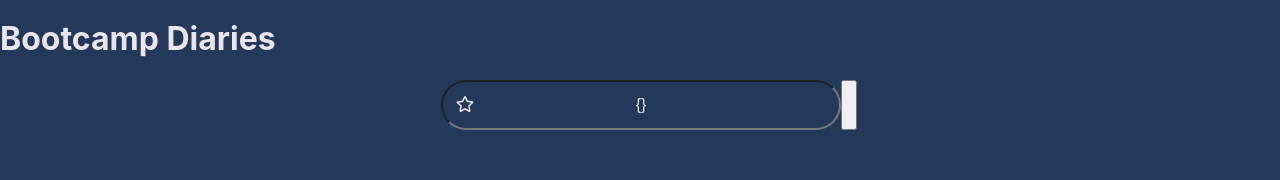
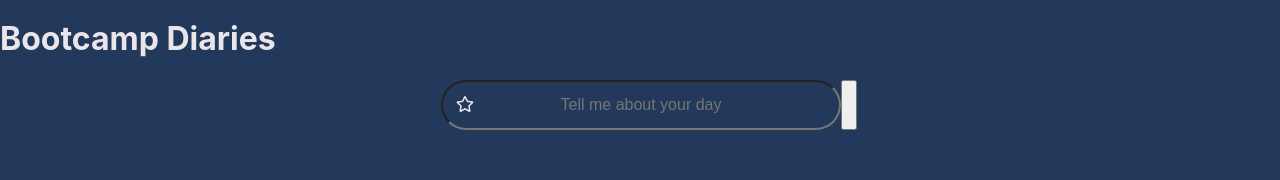
Before and after one commit to 4-u-2-write/4-u-2-write, a React (Create React App) app: page / in a window 1280 px wide. Shown: the top 180 px of the page. Built offline with nearby package versions, Linux system fonts and the light colour scheme.

Commit message:
checking issues

```diff
--- a/src/App.js
+++ b/src/App.js
@@ -19,10 +19,11 @@ function App() {
 <form>
   <label>
     <FontAwesomeIcon className='star' icon ={faStar} />
-      <input type="text" placeholder="Tell me about your day" value="{}"/>
+      <input type="text" placeholder="Tell me about your day"/>
     </label>
-    <button type="submit" value="{}"></button>
+    <button type="submit"></button>
   </form>
+
   <ul>
     {prompts.map((prompt) => {
       return (
@@ -30,7 +31,7 @@ function App() {
           <p>{prompt}</p>
         </li>
       )
-    })}
+    }), []}
   </ul>
 
   <div className="icons">
```
